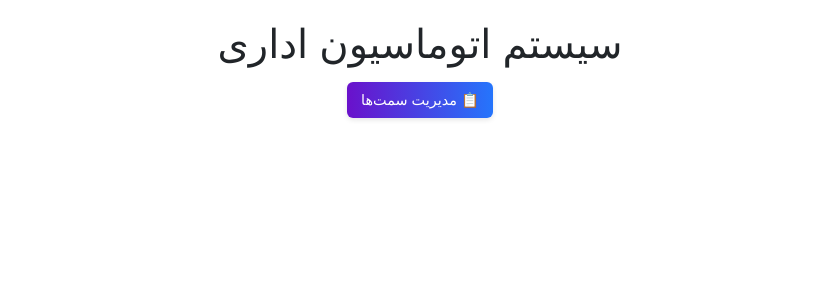
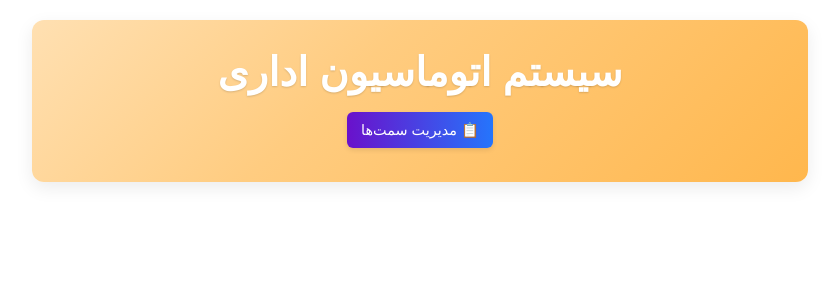
Before and after one commit to Solicom2012/oa-csd-hub, an Angular app: page / in a window 1280 px wide. Shown: the top 300 px of the page, without its empty margins (220-1059 px from the left). Built offline with nearby package versions, Linux system fonts and the light colour scheme.

Commit message:
feat: Add hero section to app component
Co-authored-by: solicom2012 <solicom2012@gmail.com>

```diff
--- a/src/app/app.component.css
+++ b/src/app/app.component.css
@@ -7,6 +7,22 @@
   text-align: center;
   font-weight: 300;
   line-height: 1.4;
+}
+
+/* Hero Section */
+.hero {
+  background: linear-gradient(135deg, #ffe0b2 0%, #ffcc80 40%, #ffb74d 100%);
+  color: #fff;
+  padding: 28px 16px;
+  border-radius: 12px;
+  box-shadow: 0 6px 18px rgba(0,0,0,0.08);
+  margin-bottom: 16px;
+}
+
+.hero h1 {
+  margin: 0 0 10px 0;
+  font-weight: 600;
+  text-shadow: 0 1px 2px rgba(0,0,0,0.15);
 }
 
 /* دکمه‌ها */
--- a/src/app/app.component.html
+++ b/src/app/app.component.html
@@ -1,6 +1,8 @@
 <div class="container">
-  <h1>{{ TITLE }}</h1>
-  <button class="btn-main" (click)="openModal()">📋 مدیریت سمت‌ها</button>
+  <section class="hero">
+    <h1>{{ TITLE }}</h1>
+    <button class="btn-main" (click)="openModal()">📋 مدیریت سمت‌ها</button>
+  </section>
 
   <div class="modal" *ngIf="showModal" (click)="closeModal()">
     <div class="modal-content" (click)="$event.stopPropagation()">
```
